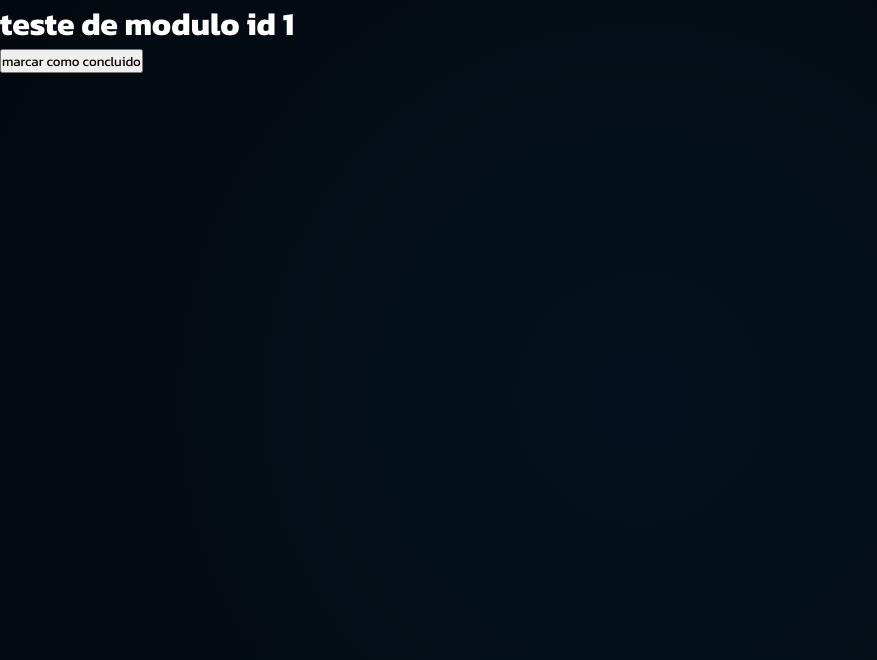
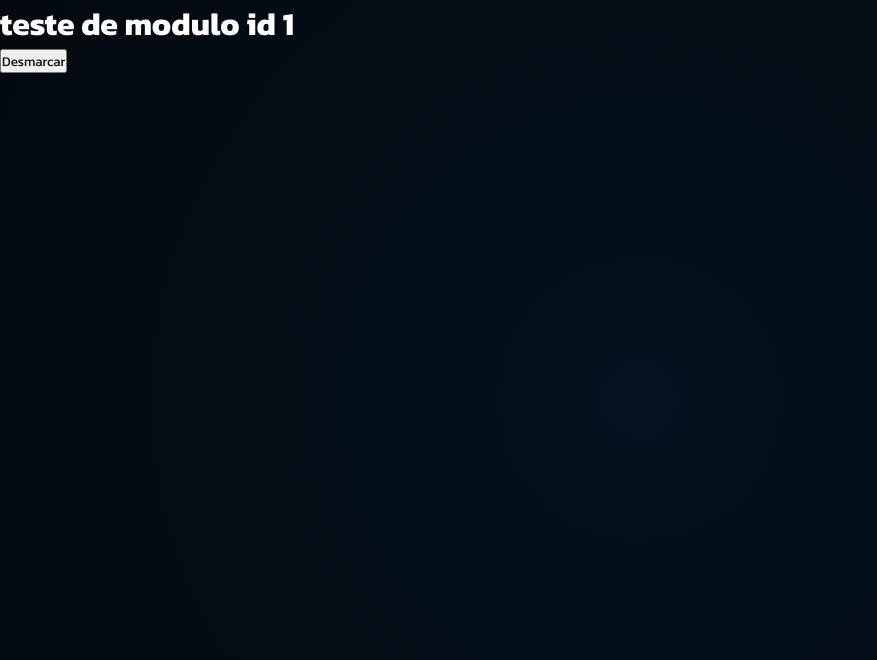
Before and after one commit to guiFGA/IngeniumPro, a React (Vite) app in the folder Front/: page /conteudo/1 in a window 1280 px wide. Shown: the top 660 px of the page, without its empty margins (0-877 px from the left). Built offline with nearby package versions, Linux system fonts and the light colour scheme; no server answers; sample sign-in values are in the browser's storage; a web font is replaced by a local one.

Commit message:
mudando o estado do botao

```diff
--- a/Front/src/pages/modulos/index.jsx
+++ b/Front/src/pages/modulos/index.jsx
@@ -11,6 +11,17 @@ function Modulos() {
     const { id } = useParams()
     const [titulo, SetTitulo] = useState('')
     const [conteudo, SetConteudo] = useState('')
+    const [clicked, setClicked] = useState(false);
+
+    //mudar o estado do botao
+    const handleClick = () => {
+        if(clicked==false){
+        setClicked(true);
+        }
+
+        else
+        setClicked(false)
+      };
 
     //rota para identificar qual é o modulo
     function requisitar(id) {
@@ -48,7 +59,7 @@ function Modulos() {
         .post('/marcar', { id })
 
         .then((response) => {
-            alert(JSON.stringify(response.data))
+            alert(response.data)
         })
 
         .catch(err => {
@@ -77,7 +88,7 @@ function Modulos() {
             <p>{conteudo}</p>
 
             <form onSubmit={handleSubmit}>
-                <button type="submit">marcar como concluido</button>
+                <button type="submit" onClick={handleClick} >{clicked ? "Marcar como concluido" : "Desmarcar"}</button>
             </form>
         </div>
 
```
